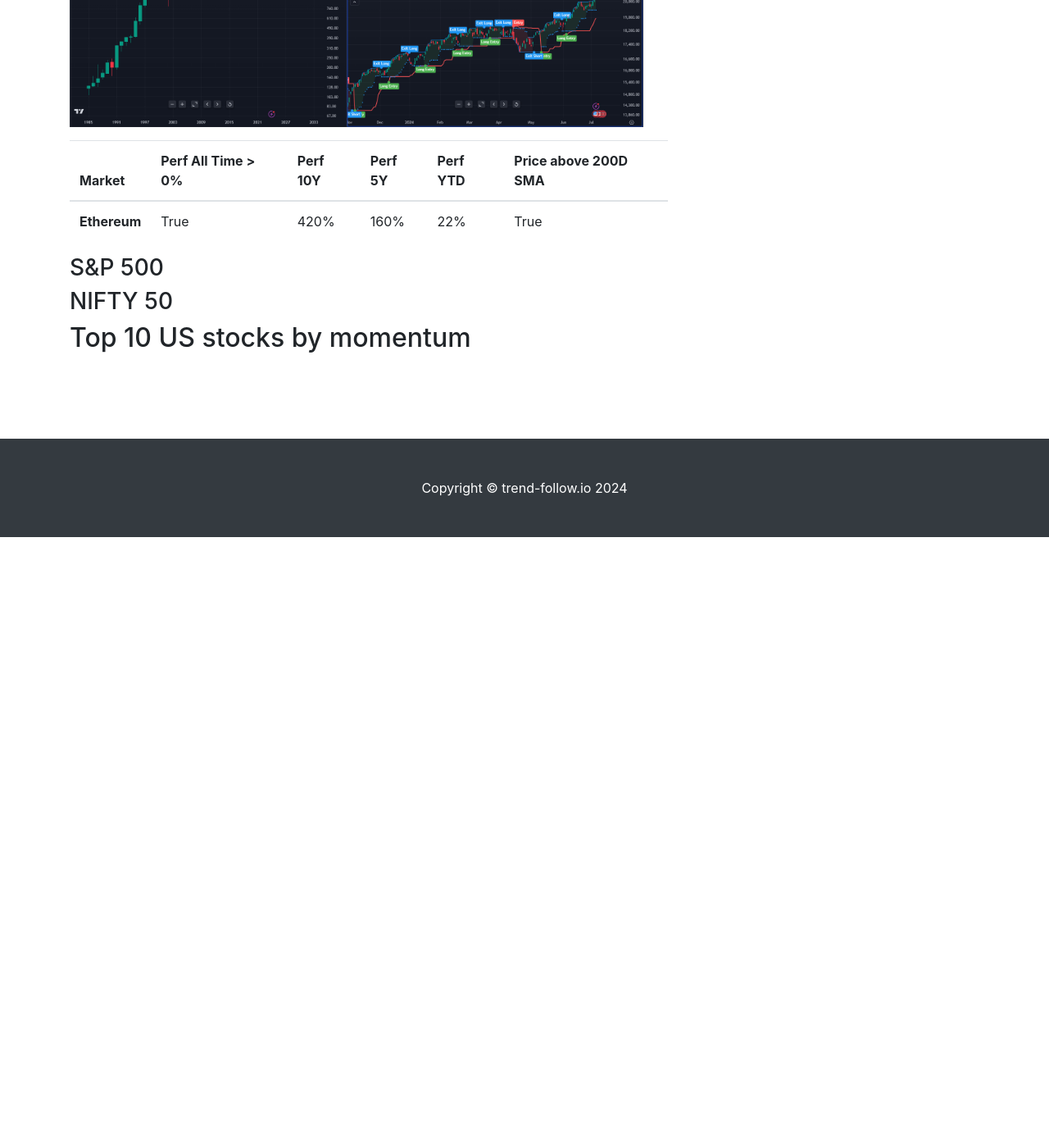
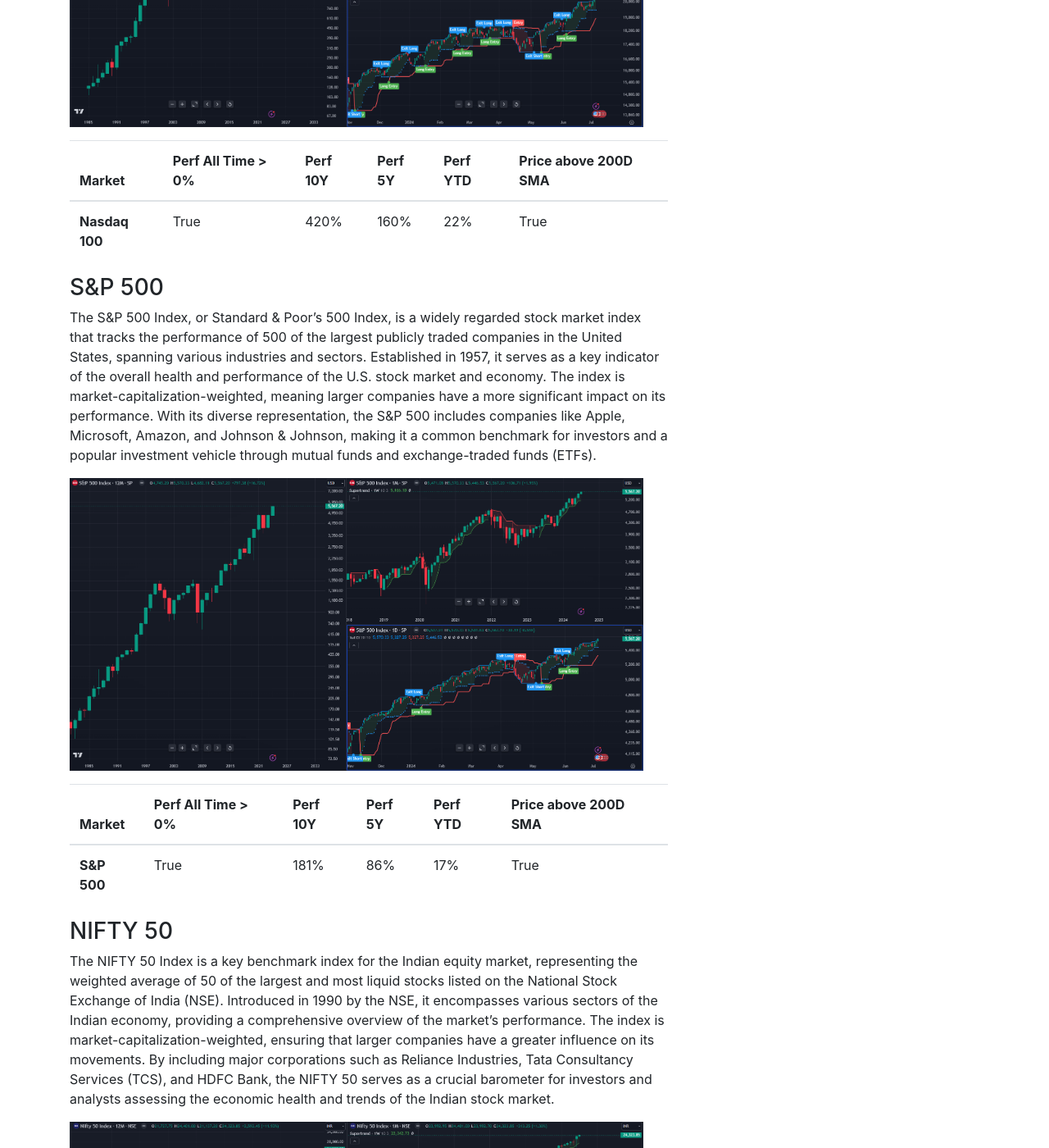
Before and after one commit to GeorgeFreelanceDeveloper/trend-follow.io, a Jekyll site: the page built from docs/_pages/markets.md, in a window 1280 px wide and 1400 px high, scrolled down 2553 px. Shown: the whole window at 82% size. Built offline with Jekyll 4.4.1, drawn with Linux system fonts in a browser that asks for light colours; before the commit the page ends 3208 px from its top, so only the background shows below that; some of the changed text lies outside the part shown.

Commit message:
Markets page: add nifty 50 and spx

```diff
--- a/docs/_pages/markets.md
+++ b/docs/_pages/markets.md
@@ -86,7 +86,7 @@
   </thead>
   <tbody>
     <tr>
-      <th scope="row">Ethereum</th>
+      <th scope="row">Nasdaq 100</th>
       <td>True</td>
       <td>420%</td>
       <td>160%</td>
@@ -97,7 +97,59 @@
 </table>
 
 ### S&P 500
+The S&P 500 Index, or Standard & Poor's 500 Index, is a widely regarded stock market index that tracks the performance of 500 of the largest publicly traded companies in the United States, spanning various industries and sectors. Established in 1957, it serves as a key indicator of the overall health and performance of the U.S. stock market and economy. The index is market-capitalization-weighted, meaning larger companies have a more significant impact on its performance. With its diverse representation, the S&P 500 includes companies like Apple, Microsoft, Amazon, and Johnson & Johnson, making it a common benchmark for investors and a popular investment vehicle through mutual funds and exchange-traded funds (ETFs).
+
+<img src="../assets/images/spx.png" title="S&P 500" width=700px>
+
+<table class="table">
+  <thead>
+    <tr>
+      <th scope="col">Market</th>
+      <th scope="col">Perf All Time > 0%</th>
+      <th scope="col">Perf 10Y</th>
+      <th scope="col">Perf 5Y</th>
+      <th scope="col">Perf YTD</th>
+      <th scope="col">Price above 200D SMA</th>
+    </tr>
+  </thead>
+  <tbody>
+    <tr>
+      <th scope="row">S&P 500</th>
+      <td>True</td>
+      <td>181%</td>
+      <td>86%</td>
+      <td>17%</td>
+      <td>True</td>
+    </tr>
+  </tbody>
+</table>
 
 ### NIFTY 50
+The NIFTY 50 Index is a key benchmark index for the Indian equity market, representing the weighted average of 50 of the largest and most liquid stocks listed on the National Stock Exchange of India (NSE). Introduced in 1990 by the NSE, it encompasses various sectors of the Indian economy, providing a comprehensive overview of the market's performance. The index is market-capitalization-weighted, ensuring that larger companies have a greater influence on its movements. By including major corporations such as Reliance Industries, Tata Consultancy Services (TCS), and HDFC Bank, the NIFTY 50 serves as a crucial barometer for investors and analysts assessing the economic health and trends of the Indian stock market.
+
+<img src="../assets/images/nifty50.png" title="NIFTY 50" width=700px>
+
+<table class="table">
+  <thead>
+    <tr>
+      <th scope="col">Market</th>
+      <th scope="col">Perf All Time > 0%</th>
+      <th scope="col">Perf 10Y</th>
+      <th scope="col">Perf 5Y</th>
+      <th scope="col">Perf YTD</th>
+      <th scope="col">Price above 200D SMA</th>
+    </tr>
+  </thead>
+  <tbody>
+    <tr>
+      <th scope="row">NIFTY 50</th>
+      <td>True</td>
+      <td>283%</td>
+      <td>124%</td>
+      <td>11%</td>
+      <td>True</td>
+    </tr>
+  </tbody>
+</table>
 
 ## Top 10 US stocks by momentum
```
Also changed, not shown: docs/assets/images/nifty50.png (added), docs/assets/images/spx.png (added).
